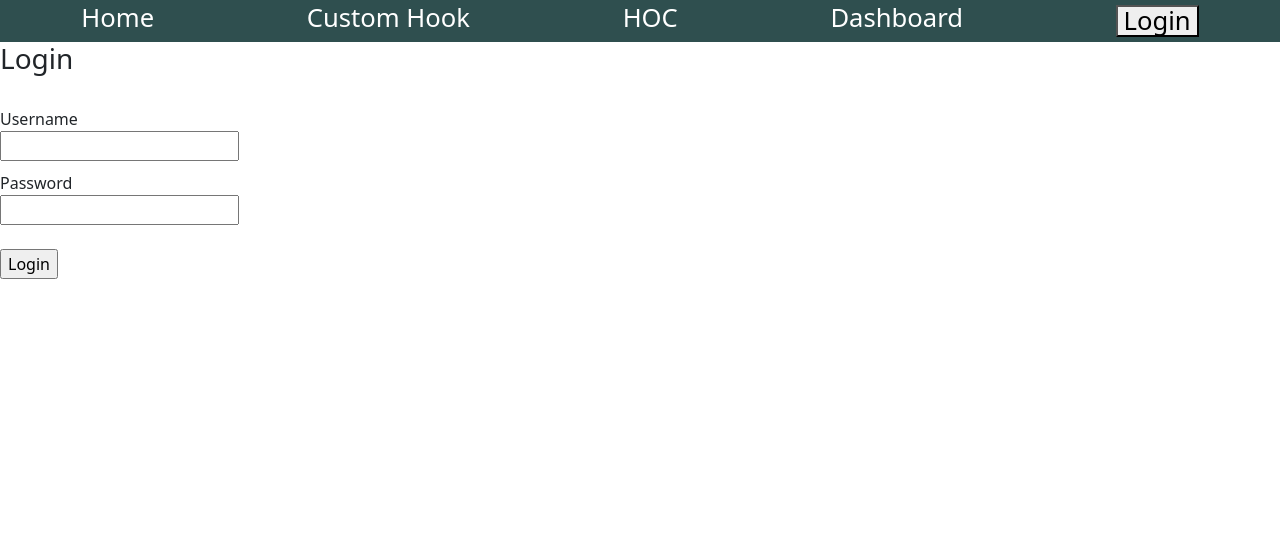
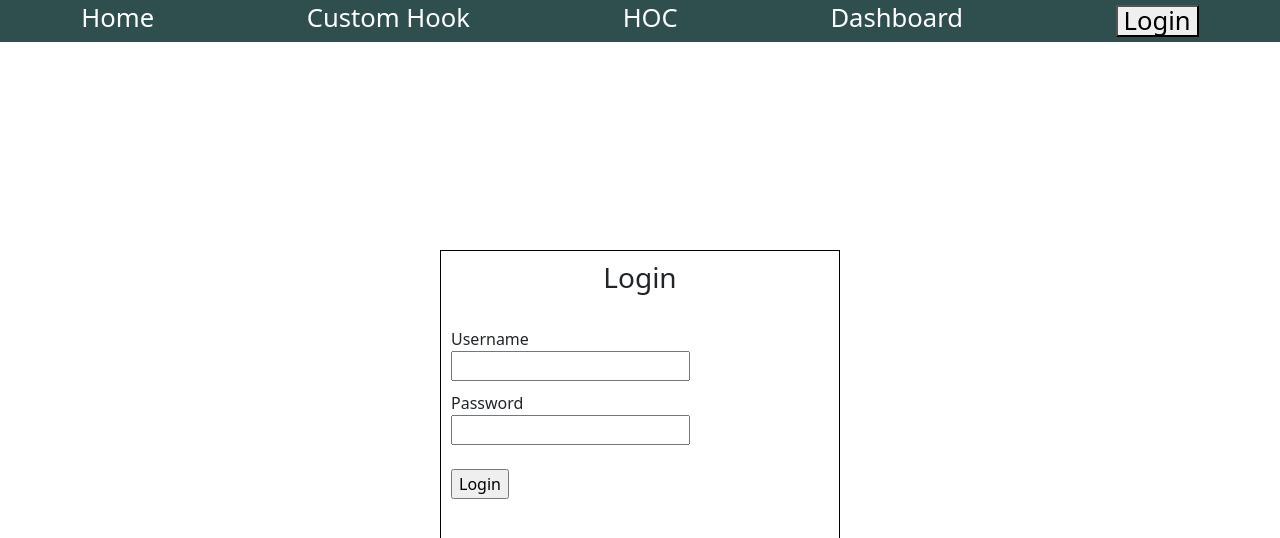
Before and after one commit to arunabhg/my-posts-app, a React (Create React App) app: page /login in a window 1280 px wide. Shown: the top 538 px of the page. Built offline with nearby package versions, Linux system fonts and the light colour scheme.

Commit message:
Modified styles

```diff
--- a/src/App.css
+++ b/src/App.css
@@ -147,3 +147,24 @@ img {
 	background-color: #fff;
 	color: #222;
 }
+
+.login {
+	height: 300px;
+	width: 400px;
+	position: absolute;
+	left: 0;
+	right: 0;
+	top: 0;
+	bottom: 0;
+	margin: auto;
+	border: 1px solid black;
+	padding: 10px;
+}
+
+.login > h3 {
+	text-align: center;
+}
+
+.content {
+	padding: 20px;
+}
```
